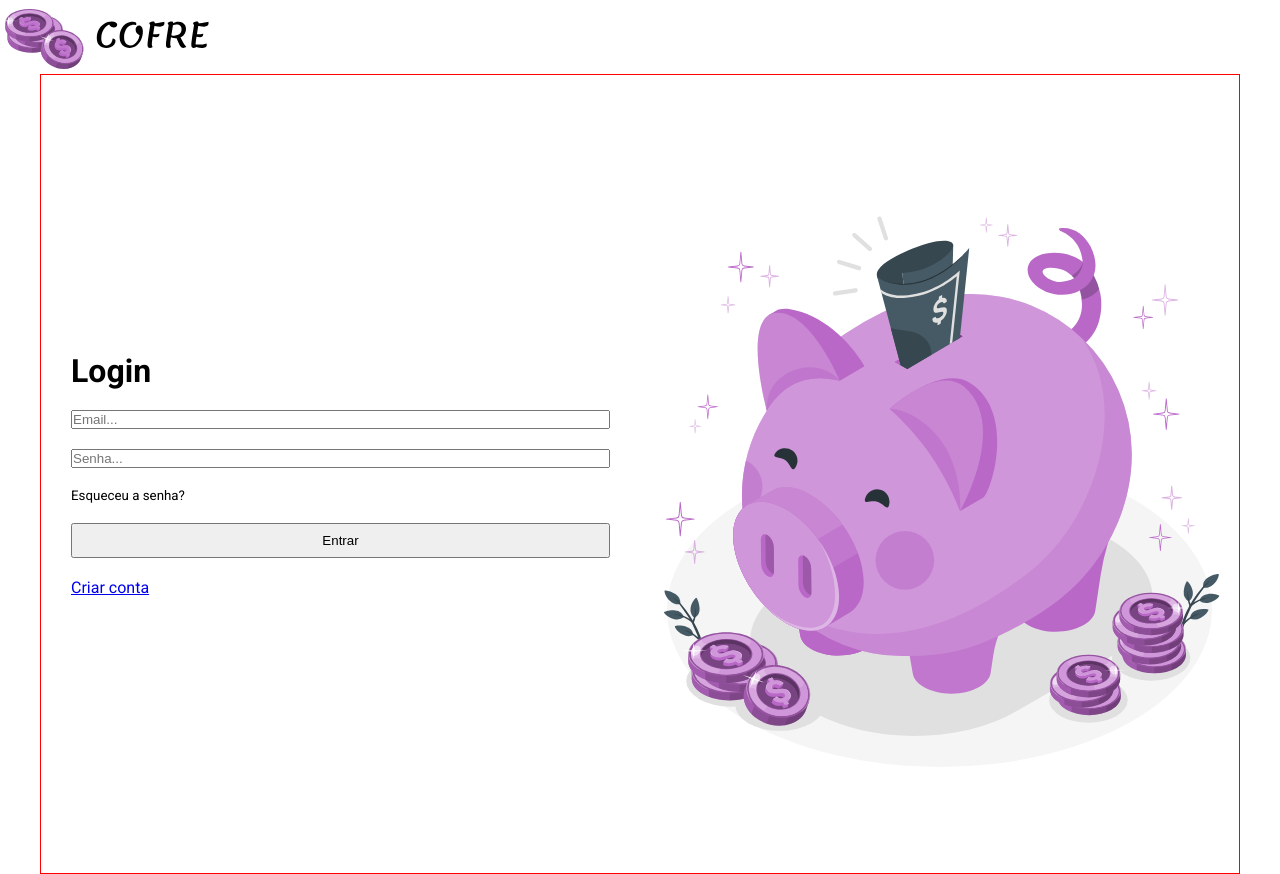
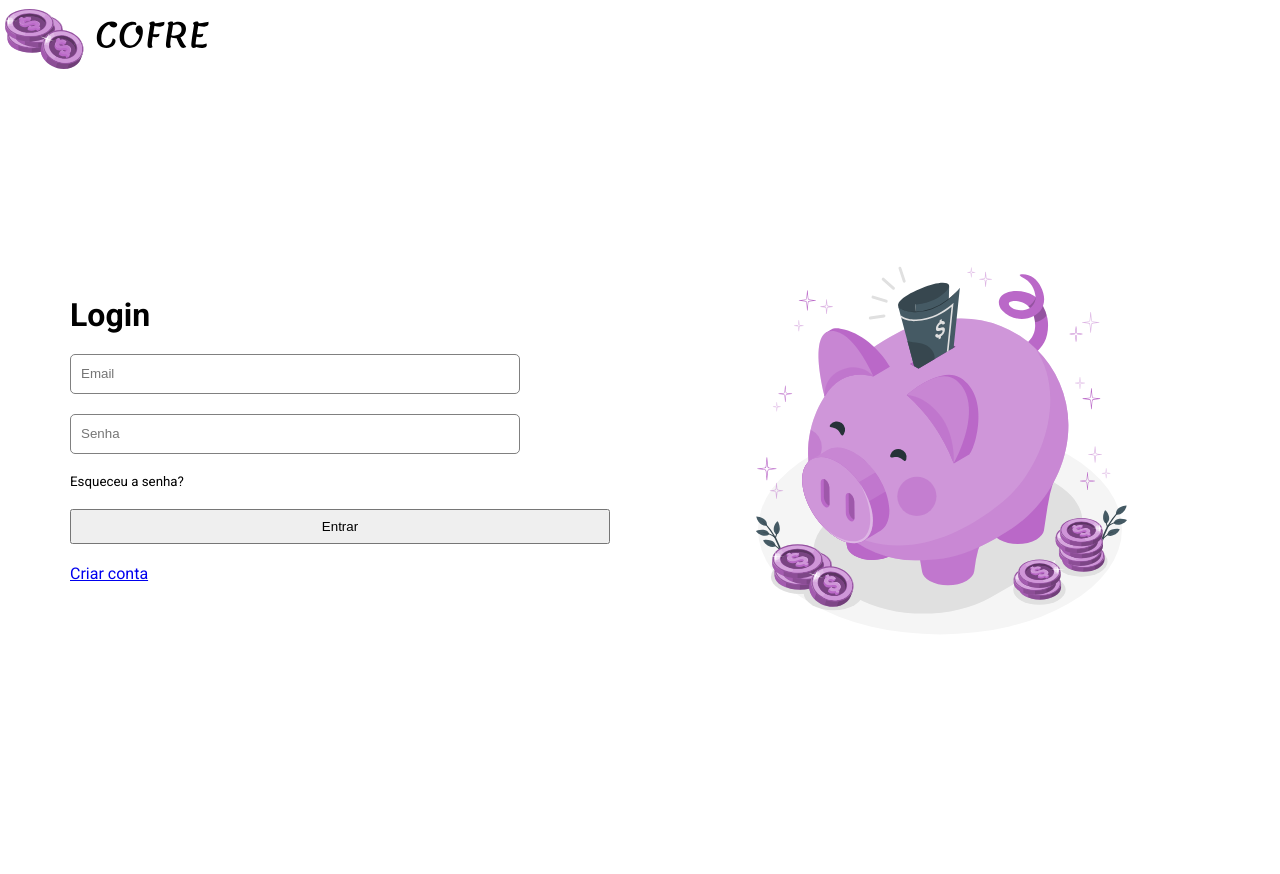
Before and after one commit to Sara01romao/cofre, a React (Vite) app: page / in a window 1280 px wide. After the commit the page ends 804 px from the top, so only its background shows below. Built offline with nearby package versions, Linux system fonts and the light colour scheme.

Commit message:
ajustes layout

```diff
--- a/src/pages/Login/index.tsx
+++ b/src/pages/Login/index.tsx
@@ -2,28 +2,29 @@ import { Link } from "react-router-dom";
 import Button from "../../components/Button";
 import { MainForm } from "./styles";
 import PigImg from "../../assets/images/pig.svg"
+import { Input } from "../../components/Input";
+import { useState } from "react";
 
 
 
 
 
 export default function Login() {
+  const [email, setEmail] = useState('');
+  const [passaword, setPassword] = useState('');
 
-  function teste(){
-  console.log("Sara")
-  }
 
   return (
     <MainForm>
        <div>
         <h1>Login</h1>
-        <input type="text" placeholder="Email..."/>
-        <input type="text" placeholder="Senha..."/>
+        <Input typeInput="text" id="email" setChange={setEmail} value={email} placeholder="Email"/>
+        <Input typeInput="password" id="password" setChange={setPassword} value={passaword} placeholder="Senha"/>
         <small>Esqueceu a senha?</small>
 
         <Button txt="Entrar" ></Button>
         <Link to="/createLogin">Criar conta</Link>
-
+        {email}
       </div>
       <img src={PigImg} alt="Ilustração  cofrinho " />
 
--- a/src/pages/Login/styles.ts
+++ b/src/pages/Login/styles.ts
@@ -1,4 +1,4 @@
-import styled from  "styled-components";
+import styled from "styled-components";
 
 /* export const Teste = styled.button`
     background: red;
@@ -7,20 +7,26 @@ import styled from  "styled-components";
 
 `; */
 
-export const MainForm =styled.main`
+export const MainForm = styled.main`
   max-width: 1200px;
   margin: 0 auto;
   display: grid;
   grid-template-columns: 1fr 1fr;
- border: 1px solid red;
- height: 100vh;
+  height: calc(100vh - 70px);
   align-items: center;
 
- div{
+
+  div {
+    /* border: 1px solid red; */
     display: flex;
     flex-direction: column;
     gap: 20px;
     padding: 30px;
   }
 
-`
+  img{
+    max-width: 400px;
+    display: block;
+    margin: 0 auto;
+  }
+`;
```
Lines whose indentation alone changed are shown as unchanged.
